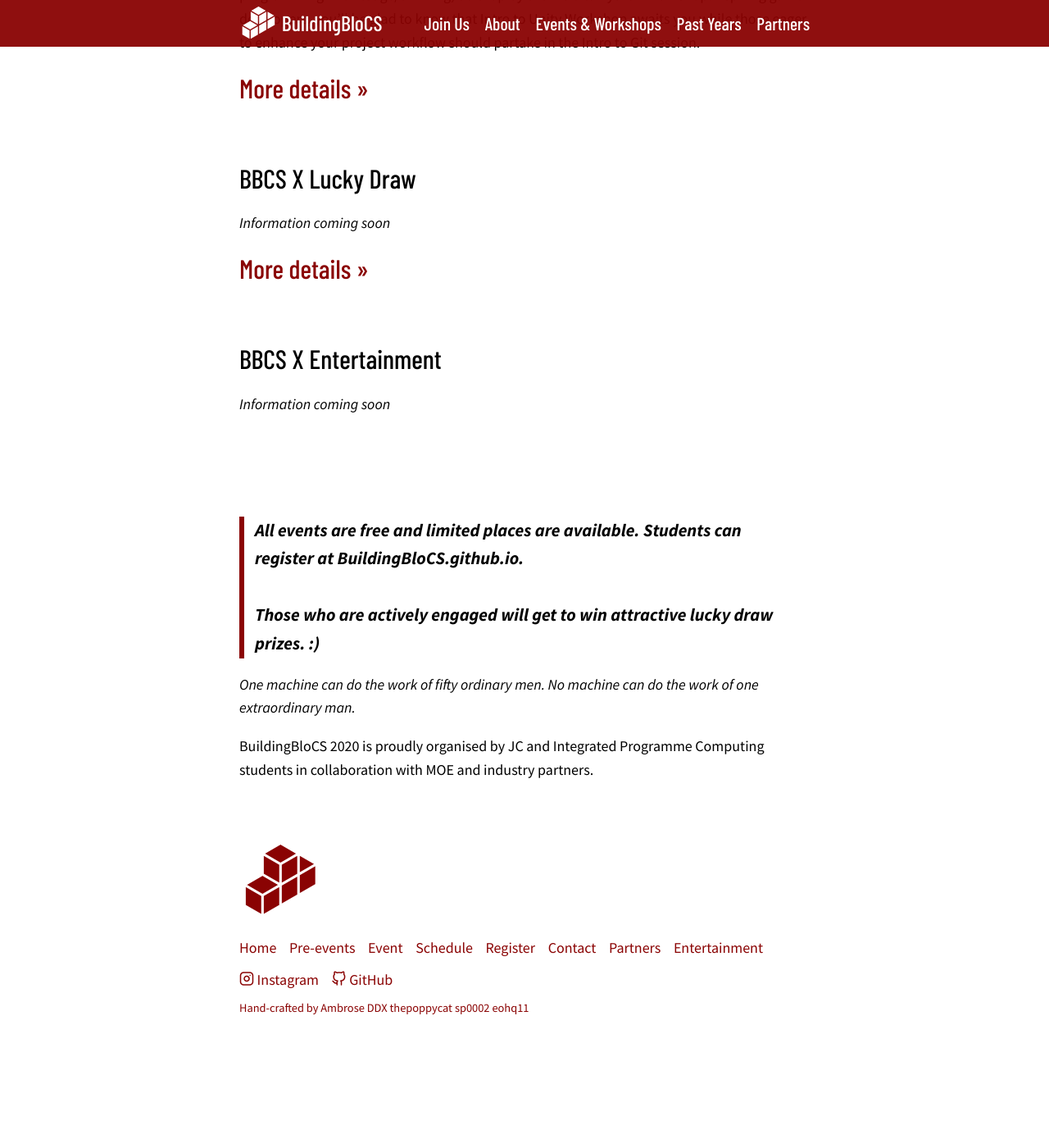
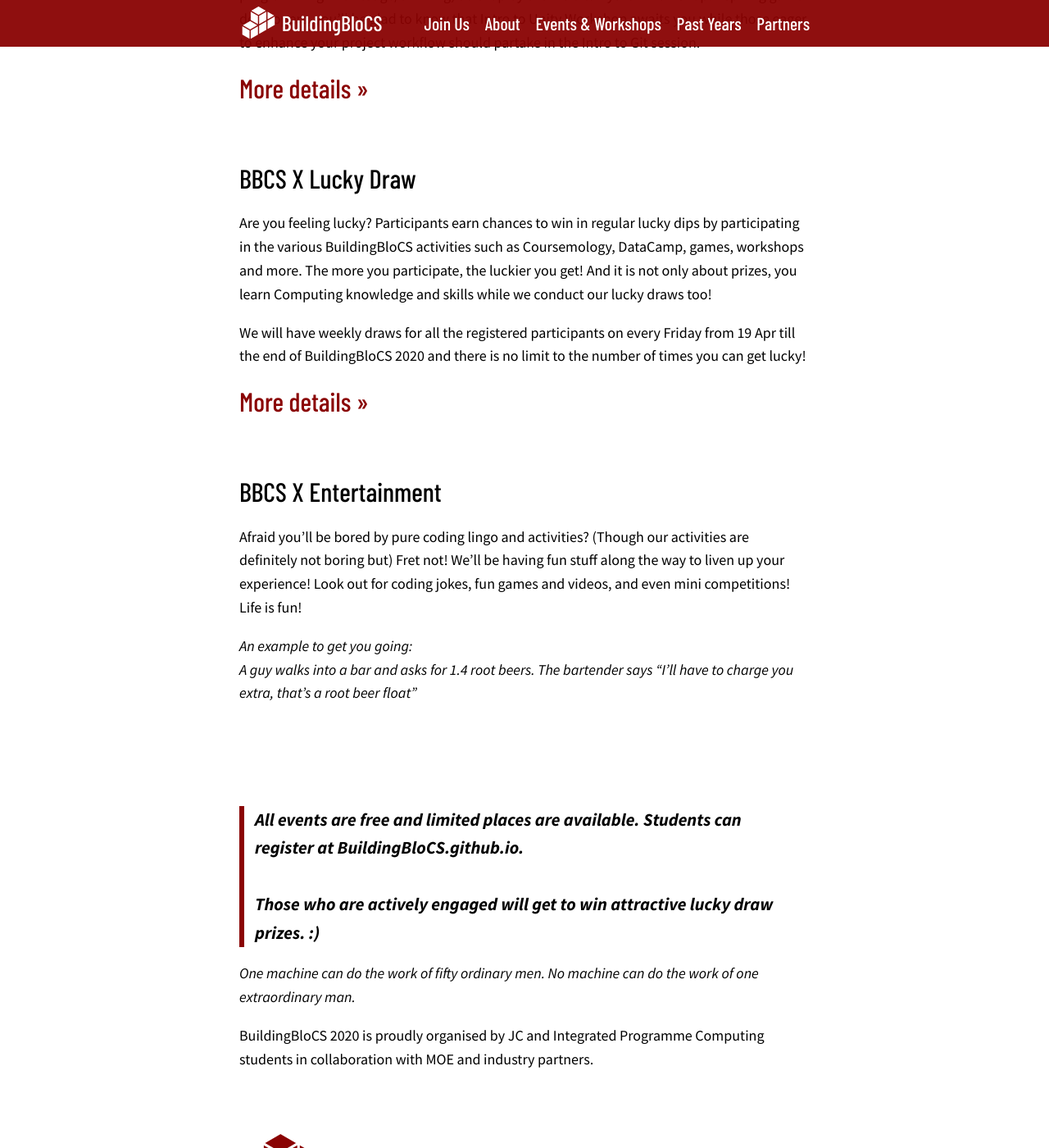
Before and after one commit to buildingblocs/2020, a Jekyll site: the page built from events-and-workshops/index.md, in a window 1280 px wide and 1400 px high, scrolled down 2794 px. Shown: the whole window at 82% size. Built offline with Jekyll 4.4.1, drawn with Linux system fonts in a browser that asks for light colours; some web fonts are replaced; before the commit the page ends 4081 px from its top, so only the background shows below that.

Commit message:
Update index.md

```diff
--- a/events-and-workshops/index.md
+++ b/events-and-workshops/index.md
@@ -95,14 +95,19 @@
 <br>
 ## BBCS X Lucky Draw
 
-*Information coming soon*
+Are you feeling lucky? Participants earn chances to win in regular lucky dips by participating in the various BuildingBloCS activities such as Coursemology, DataCamp, games, workshops and more. The more you participate, the luckier you get! And it is not only about prizes, you learn Computing knowledge and skills while we conduct our lucky draws too!<br>
+
+We will have weekly draws for all the registered participants on every Friday from 19 Apr till the end of BuildingBloCS 2020 and there is no limit to the number of times you can get lucky!
 
 ## [More details >>](https://buildingblocs.github.io/2020/pre-event/luckydraw/)
 
 <br>
 ## BBCS X Entertainment
 
-*Information coming soon*
+Afraid you'll be bored by pure coding lingo and activities? (Though our activities are definitely not boring but) Fret not! We'll be having fun stuff along the way to liven up your experience! Look out for coding jokes, fun games and videos, and even mini competitions! Life is fun!
+
+*An example to get you going:<br>
+A guy walks into a bar and asks for 1.4 root beers. The bartender says "I'll have to charge you extra, that's a root beer float"*
 
 <br><br><br>
 > **All events are free and limited places are available. Students can register at BuildingBloCS.github.io.**<br><br>
```
